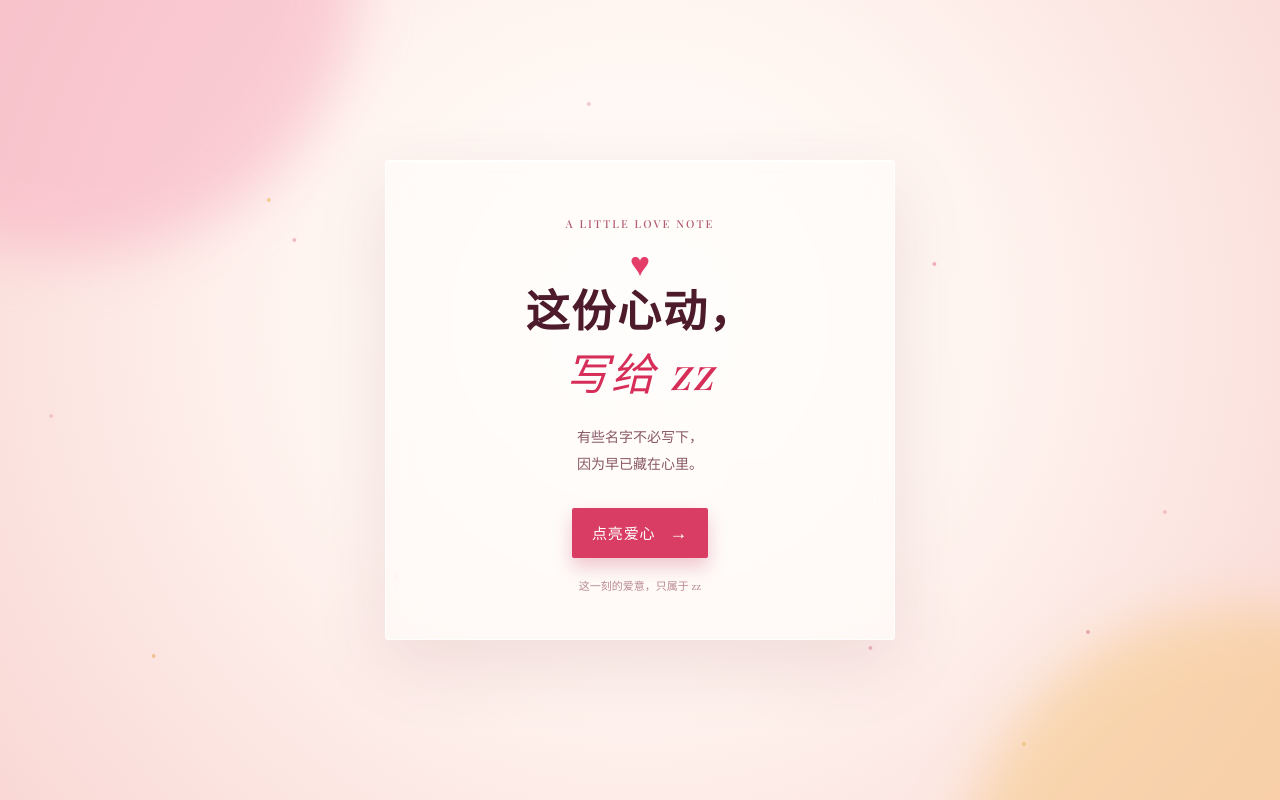
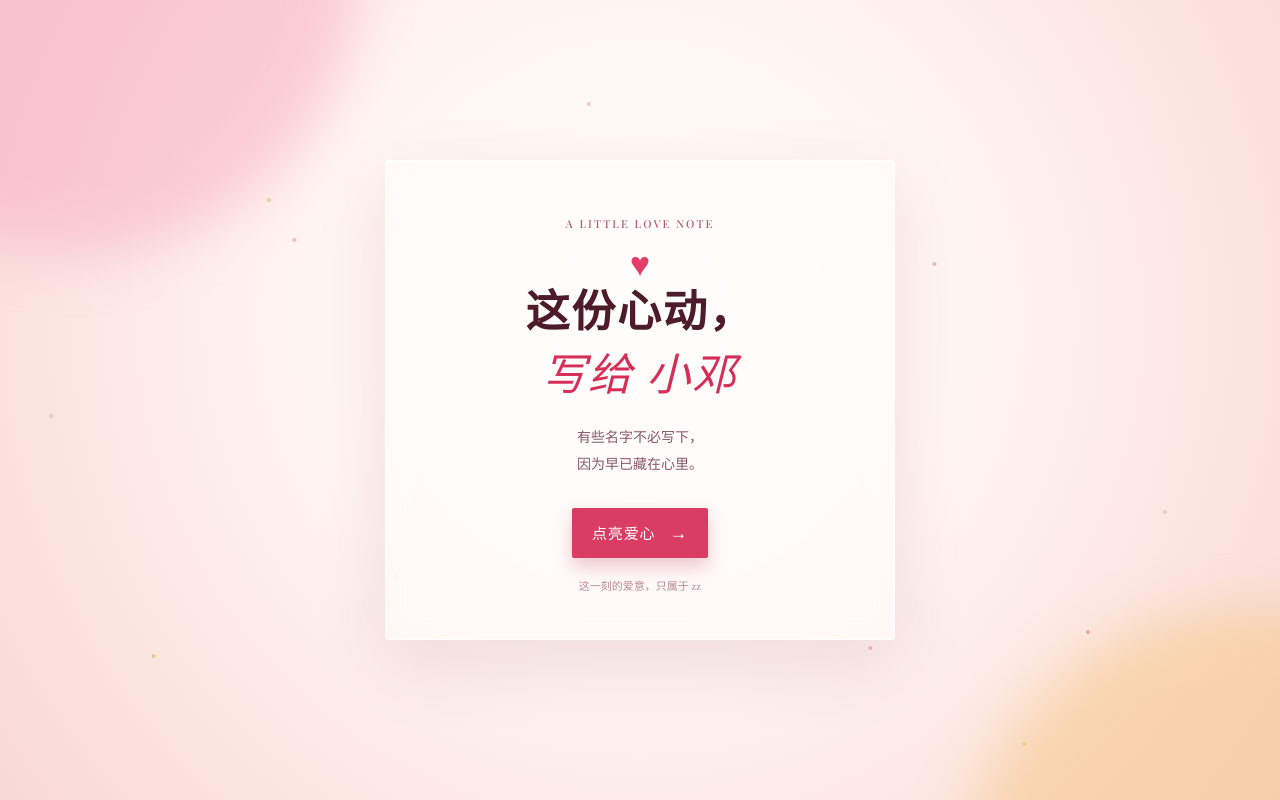
Before and after one commit to doublez525/-, a plain HTML site: page index.html in a window 1280 px wide. Drawn offline with nearby package versions, Linux system fonts and the light colour scheme; a web font is replaced by a local one.

Commit message:
Update index.html

```diff
--- a/index.html
+++ b/index.html
@@ -18,7 +18,7 @@
       <section class="card" id="card">
         <p class="eyebrow">A LITTLE LOVE NOTE</p>
         <div class="heart-mark" aria-hidden="true">♥</div>
-        <h1>这份心动，<br /><em>写给 zz</em></h1>
+        <h1>这份心动，<br /><em>写给 小邓</em></h1>
         <p class="intro">有些名字不必写下，<br />因为早已藏在心里。</p>
 
         <button type="button" id="reveal-button">点亮爱心 <span>→</span></button>
```
